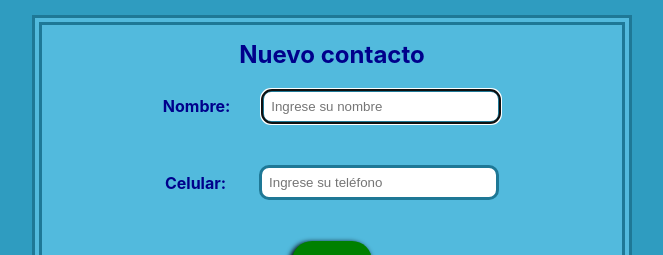
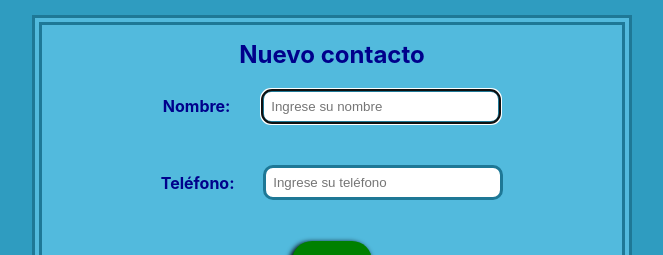
Before and after one commit to gabit690/administrador-de-contactos, a React (Create React App) app: page / in a window 1280 px wide. Shown: the top 255 px of the page, without its empty margins (308-971 px from the left). Built offline with nearby package versions, Linux system fonts and the light colour scheme.

Commit message:
Adaptación del funcionamiento previo a React con Redux

```diff
--- a/src/App.js
+++ b/src/App.js
@@ -1,6 +1,6 @@
 import { createStore } from "redux";
-import reducer from "./reducer.js";
-import WrappedComponent from "./WrappedComponent";
+import reducer from "./stateManagement/reducer.js";
+import WrappedComponent from "./stateManagement/WrappedComponent";
 import { Provider } from "react-redux";
 
 const store = createStore(reducer);
--- a/src/components/AddContactForm/AddContactForm.js
+++ b/src/components/AddContactForm/AddContactForm.js
@@ -1,47 +1,19 @@
-import { useState } from "react";
 import "./AddContactForm.css"
 
 const AddContactForm = (props) => {
-  const [name, setName] = useState("");
-  const [phone, setPhone] = useState("");
-  const [errorName, setErrorName] = useState(false);
-  const [errorPhone, setErrorPhone] = useState(false);
 
   function handleName(e) {
-    setName(e.target.value);
+    props.handleChangeName(e.target.value);
   }
 
   function handlePhone(e) {
-    setPhone(e.target.value);
+    props.handleChangePhone(e.target.value);
   }
 
   function handleSubmit(e) {
+
     e.preventDefault();
-
-    let isNewName = props.checkName(name);
-    let isNewPhone = props.checkPhone(phone);
-
-    const validContact = isNewName && isNewPhone;
-
-    if (validContact) {
-      props.handleSubmit(name, phone);
-      setName("");
-      setPhone("");
-      setErrorName(false);
-      setErrorPhone(false);
-    } else {
-      if (!isNewName) {
-        setErrorName(true);
-      } else {
-        setErrorName(false);
-      }
-      if (!isNewPhone) {
-        setErrorPhone(true);
-      } else {
-        setErrorPhone(false);
-      }
-
-    }
+    props.handleSubmit();
 
   }
 
@@ -50,14 +22,14 @@ const AddContactForm = (props) => {
       <h2>Nuevo contacto</h2>
       <label>
         Nombre:
-        <input type="text" value={name} className={errorName ? "error-input":""} placeholder="Ingrese su nombre" onChange={handleName} maxLength="15" required autoFocus autoComplete="off" />
+        <input type="text" value={props.inputNameValue} className={props.errorInputName ? "error-input":""} placeholder="Ingrese su nombre" onChange={handleName} maxLength="15" required autoFocus autoComplete="off" />
       </label>
-      <p className="input-estado">{errorName ? "El nombre ya existe":""}</p>
+      <p className="input-estado">{props.errorInputName ? "El nombre ya existe":""}</p>
       <label>
-        Celular:
-        <input type="tel" value={phone} className={errorPhone ? "error-input":""} placeholder="Ingrese su teléfono" onChange={handlePhone} pattern="[0-9]{4}(-|\s)?[0-9]{4}|(11|15)(-|\s)?[0-9]{8}" maxLength="15" required autoComplete="off" />
+        Teléfono:
+        <input type="tel" value={props.inputPhoneValue} className={props.errorInputPhone ? "error-input":""} placeholder="Ingrese su teléfono" onChange={handlePhone} pattern="[0-9]{4}(-|\s)?[0-9]{4}|(11|15)(-|\s)?[0-9]{8}" maxLength="15" required autoComplete="off" />
       </label>
-      <p className="input-estado">{errorPhone ? "Ese número ya fue registrado":""}</p>
+      <p className="input-estado">{props.errorInputPhone ? "Ese número ya fue registrado":""}</p>
       <button type="submit" >Add</button>
     </form>
   );
--- a/src/components/ContactManager/ContactManager.js
+++ b/src/components/ContactManager/ContactManager.js
@@ -1,35 +1,63 @@
-import { useState } from "react";
 import AddContactForm from "../AddContactForm/AddContactForm";
 import ContactList from "../ContactList/ContactList";
 import "./ContactManager.css";
 
-const ContactManager = () => {
-
-  const [contacts, setContacts] = useState([]);
+const ContactManager = (props) => {
 
   function isNewName(name) {
-    return (!(contacts.some(contact => contact.name === name)));
+    return (!(props.contacts.some(contact => contact.name === name)));
   }
 
   function isNewPhone(phone) {
-    return (!(contacts.some(contact => contact.phone === phone)));
+    return (!(props.contacts.some(contact => contact.phone === phone)));
   }
 
-  function addNewContact(name, phone) {
+  function addNewContact() {
 
-    let newContact = {name: name, phone: phone}
-    setContacts([...contacts, newContact]);
+    let validName = isNewName(props.inputName);
+    let validPhone = isNewPhone(props.inputPhone);
+    let validContact = validName && validPhone;
+
+    if (validContact) {
+
+      let newContact = {name: props.inputName, phone: props.inputPhone}
+      props.addContact(newContact);
+      props.changeInputName('');
+      props.changeInputPhone('');
+      if (props.errorInputName) props.changeErrorName();
+      if (props.errorInputPhone) props.changeErrorPhone();
+
+    } else {
+
+      if ((!validName && !props.errorInputName) || (validName && props.errorInputName)) {
+        props.changeErrorName();
+      }
+      if ((!validPhone && !props.errorInputPhone) || (validPhone && props.errorInputPhone)) {
+        props.changeErrorPhone();
+      }
+
+    }
 
   };
 
   function removeContact(name) {
-    setContacts(contacts.filter(contact => contact.name !== name));
+
+    props.removeContact(name);
+
   }
 
   return (
     <div className="contenedor-app">
-      <AddContactForm handleSubmit={addNewContact} checkName={isNewName} checkPhone={isNewPhone} />
-      <ContactList contacts={contacts} handleRemove={removeContact} />
+      <AddContactForm
+        handleSubmit={addNewContact}
+        inputNameValue = {props.inputName}
+        handleChangeName={props.changeInputName}
+        errorInputName={props.errorInputName}
+        inputPhoneValue = {props.inputPhone}
+        handleChangePhone={props.changeInputPhone}
+        errorInputPhone={props.errorInputPhone}
+      />
+      <ContactList contacts={props.contacts} handleRemove={removeContact} />
     </div>
   );
 };
--- a/src/WrappedComponent.js
+++ b/src/stateManagement/WrappedComponent.js
@@ -1,6 +1,6 @@
 import { connect } from "react-redux";
 import {addContact, removeContact, changeInputName, changeInputPhone, changeErrorName, changeErrorPhone} from "./creators"
-import ContactManager from "./components/ContactManager/ContactManager";
+import ContactManager from "../components/ContactManager/ContactManager";
 
 const mapStateToProps = (state) => {
   return ({
--- a/src/creators.js
+++ b/src/stateManagement/creators.js
@@ -28,17 +28,15 @@ const changeInputPhone = (newInputPhone) => {
   };
 };
 
-const changeErrorName = (errorValue) => {
+const changeErrorName = () => {
   return {
     type: CHANGE_ERROR_NAME,
-    errorValue
   };
 };
 
-const changeErrorPhone = (errorValue) => {
+const changeErrorPhone = () => {
   return {
     type: CHANGE_ERROR_PHONE,
-    errorValue
   };
 };
 
--- a/src/reducer.js
+++ b/src/stateManagement/reducer.js
@@ -33,12 +33,12 @@ const reducer = (state = initialState, action) => {
     case CHANGE_ERROR_NAME:
       return {
         ...state,
-        errorInputName: !action.errorValue
+        errorInputName: !state.errorInputName
       };
     case CHANGE_ERROR_PHONE:
       return {
         ...state,
-        errorInputPhone: !action.errorValue
+        errorInputPhone: !state.errorInputPhone
       };
     default:
       return state;
```
Also changed, not shown: src/stateManagement/actions.js (renamed from src/actions.js).
